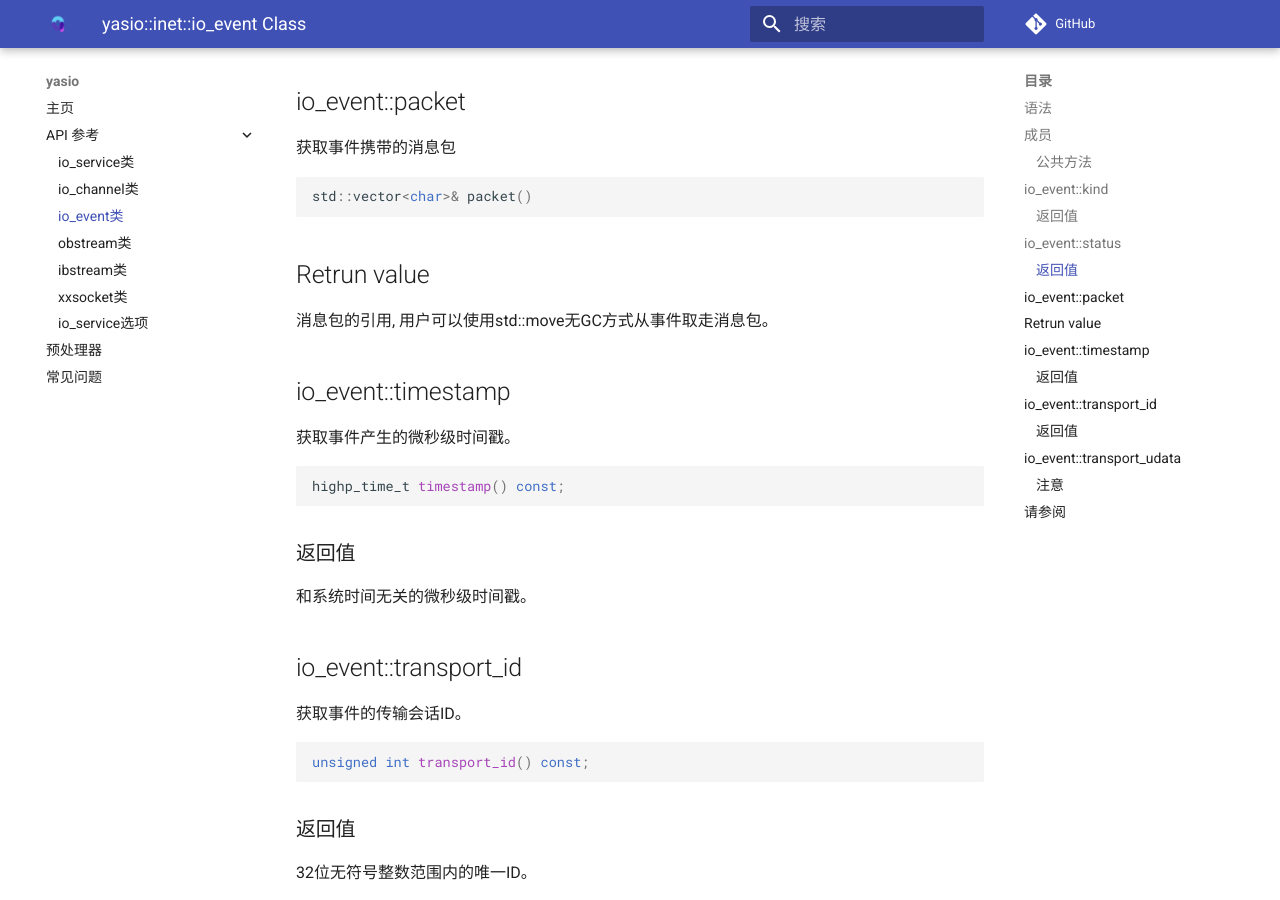
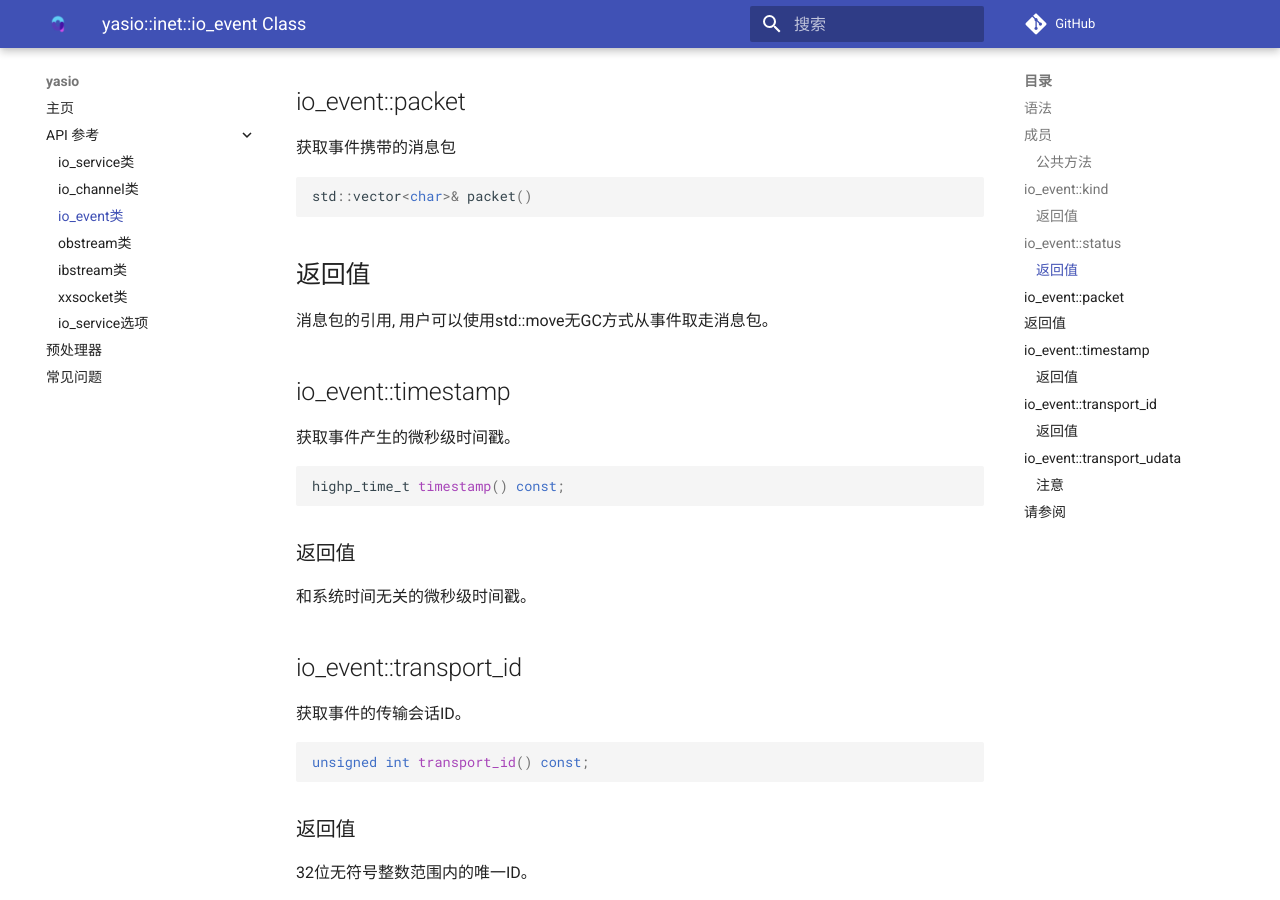
Before and after one commit to yasio/docs-936, an MkDocs documentation site: the page built from docs/api/reference/io_event-class.md, in a window 1280 px wide and 900 px high, scrolled down 1504 px. Built offline with MkDocs 1.6.1 and Material for MkDocs 9.7.7, drawn with Linux system fonts in a browser that asks for light colours; comment, search, counter and statistics services are not loaded.

Commit message:
Fix typo

````diff
--- a/docs/api/reference/io_event-class.md
+++ b/docs/api/reference/io_event-class.md
@@ -68,7 +68,7 @@ int status() const;
 std::vector<char>& packet()
 ```
 
-## Retrun value
+## 返回值
 
 消息包的引用, 用户可以使用std::move无GC方式从事件取走消息包。
 
````
